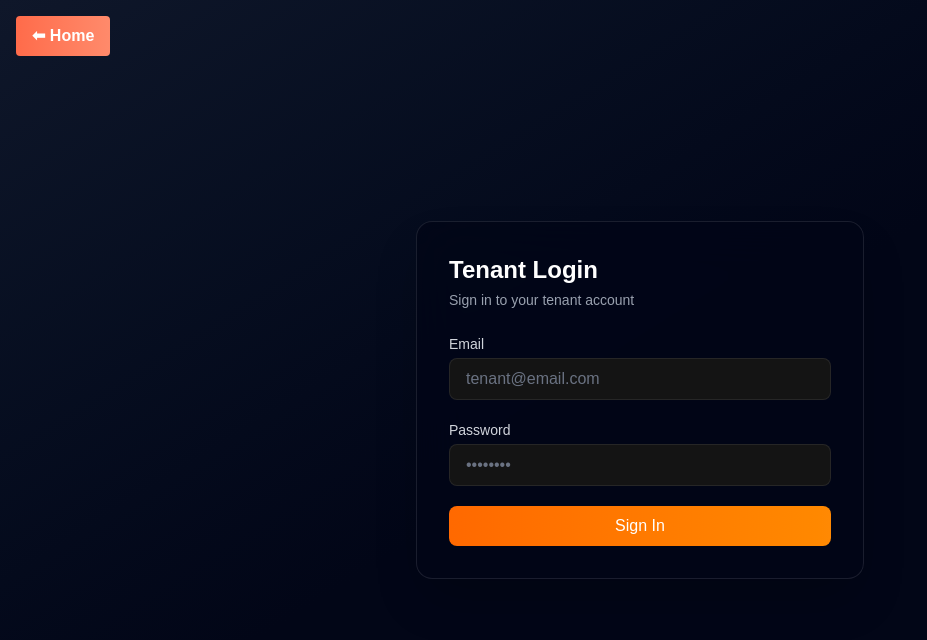
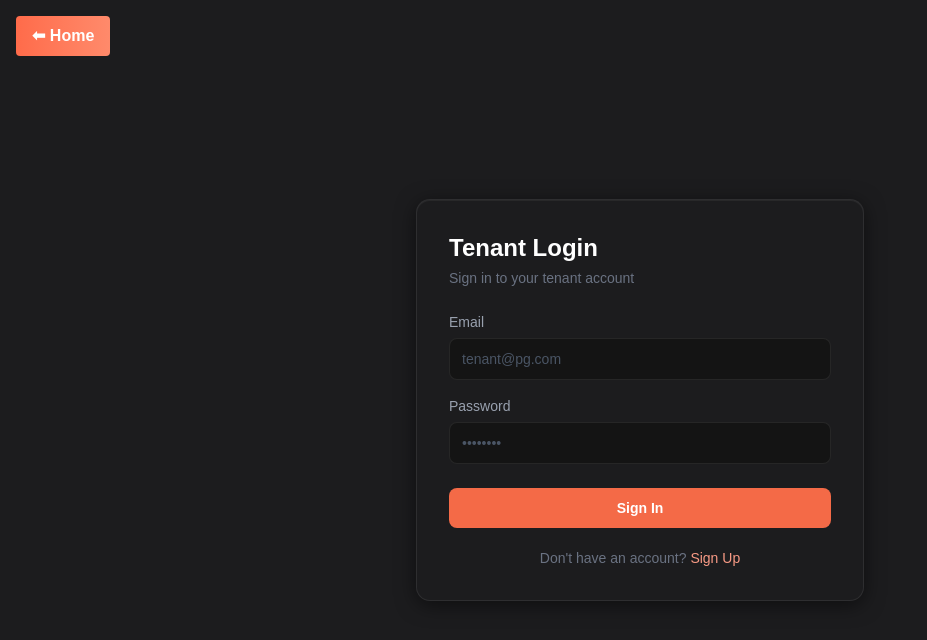
Before and after one commit to sh02-dev/Homigo, a React (Vite) app in the folder frontend/: page /tenant/login in a window 1280 px wide. Shown: the top 640 px of the page, without its empty margins (0-927 px from the left). Built offline with nearby package versions, Linux system fonts and the light colour scheme; no server answers.

Commit message:
change structure and styles in tenant login & signup form

```diff
--- a/frontend/src/pages/tenant/TenantLogin.jsx
+++ b/frontend/src/pages/tenant/TenantLogin.jsx
@@ -1,91 +1,107 @@
-import { useState } from "react";
-import { useNavigate } from "react-router-dom";
-import useAuth from '../../hooks/useAuth';
-import HomeButton from "@/components/ui/HomeButton";
+import { useState } from 'react'
+import { useNavigate } from 'react-router-dom'
+import useAuth from '../../hooks/useAuth'
+import HomeButton from '../../components/ui/HomeButton'
 
-const TenantLogin = () => {
-  const navigate = useNavigate();
+export default function TenantLogin() {
+  const [email, setEmail] = useState('')
+  const [password, setPassword] = useState('')
+  const [loading, setLoading] = useState(false)
 
-  const [email, setEmail] = useState("");
-  const [password, setPassword] = useState("");
-  const [loading, setLoading] = useState(false);
-  const [error, setError] = useState("");
+  const { loginTenant } = useAuth()
+  const nav = useNavigate()
 
-  const { loginTenant } = useAuth();
-
-  const handleSubmit = async (e) => {
-    e.preventDefault();
-    setError("");
-    setLoading(true);
+  async function submit(e) {
+    e.preventDefault()
+    setLoading(true)
 
     try {
-      await loginTenant(email, password); //  this will update user state
-      navigate("/tenant/dashboard");
+      await loginTenant(email, password)
+      nav('/tenant/dashboard')
     } catch (err) {
-      setError("Invalid email or password");
+      alert('Login failed: ' + (err.message || 'Please try again'))
     } finally {
-      setLoading(false);
+      setLoading(false)
     }
-  };
+  }
 
   return (
-    <div className="min-h-screen flex items-center justify-center bg-gradient-to-br from-[#0f172a] via-[#020617] to-[#020617]">
+    <div className="min-h-screen flex items-center justify-center bg-[#1c1c1e] px-4">
       <HomeButton />
-      <div className="w-full max-w-md bg-[#020617]/80 backdrop-blur-xl border border-white/10 rounded-2xl shadow-2xl p-8">
 
-        <h2 className="text-2xl font-bold text-white mb-1">
-          Tenant Login
-        </h2>
-        <p className="text-sm text-gray-400 mb-6">
-          Sign in to your tenant account
-        </p>
+      <div className="w-full max-w-md panel p-8">
 
-        {error && (
-          <div className="mb-4 text-sm text-red-400">
-            {error}
-          </div>
-        )}
+        {/* Header */}
+        <div className="mb-6">
+          <h2 className="text-2xl font-bold text-white mb-1">
+            Tenant Login
+          </h2>
+          <p className="text-sm text-gray-500">
+            Sign in to your tenant account
+          </p>
+        </div>
 
-        <form onSubmit={handleSubmit} className="space-y-5">
+        <form onSubmit={submit} className="space-y-4">
+
+          {/* Email */}
           <div>
-            <label className="block text-sm text-gray-300 mb-1">
+            <label className="block text-sm text-gray-400 mb-1.5">
               Email
             </label>
             <input
               type="email"
               value={email}
-              onChange={(e) => setEmail(e.target.value)}
+              onChange={e => setEmail(e.target.value)}
+              placeholder="tenant@pg.com"
               required
-              className="w-full px-4 py-2 rounded-lg bg-[#020617] border border-white/10 text-white placeholder-gray-500 focus:outline-none focus:ring-2 focus:ring-orange-500"
-              placeholder="tenant@email.com"
+              className="w-full px-3 py-2.5 rounded-lg text-sm text-white
+                         bg-white/5 border border-white/10
+                         placeholder:text-gray-600 transition"
             />
           </div>
 
+          {/* Password */}
           <div>
-            <label className="block text-sm text-gray-300 mb-1">
+            <label className="block text-sm text-gray-400 mb-1.5">
               Password
             </label>
             <input
               type="password"
               value={password}
-              onChange={(e) => setPassword(e.target.value)}
+              onChange={e => setPassword(e.target.value)}
+              placeholder="••••••••"
               required
-              className="w-full px-4 py-2 rounded-lg bg-[#020617] border border-white/10 text-white placeholder-gray-500 focus:outline-none focus:ring-2 focus:ring-orange-500"
-              placeholder="••••••••"
+              className="w-full px-3 py-2.5 rounded-lg text-sm text-white
+                         bg-white/5 border border-white/10
+                         placeholder:text-gray-600 transition"
             />
           </div>
 
+          {/* Submit */}
           <button
             type="submit"
             disabled={loading}
-            className="w-full py-2 rounded-lg bg-gradient-to-r from-orange-500 to-orange-400 text-white font-medium hover:opacity-90 transition disabled:opacity-60"
+            className="w-full py-2.5 mt-2 rounded-lg text-sm font-semibold
+                       bg-[#F46A47] text-white hover:bg-[#D95738] transition
+                       disabled:opacity-50 disabled:cursor-not-allowed"
           >
-            {loading ? "Signing in..." : "Sign In"}
+            {loading ? 'Signing in...' : 'Sign In'}
           </button>
+
         </form>
+
+        {/* Footer */}
+        <p className="mt-5 text-center text-sm text-gray-500">
+          Don't have an account?{' '}
+          <button
+            onClick={() => nav('/tenant/register')}
+            className="text-[#F89A85] transition-colors duration-200 hover:text-[#F67D61] hover:underline font-medium"
+          >
+            Sign Up
+          </button>
+        </p>
+
       </div>
     </div>
-  );
-};
-
-export default TenantLogin;
+  )
+}
```
